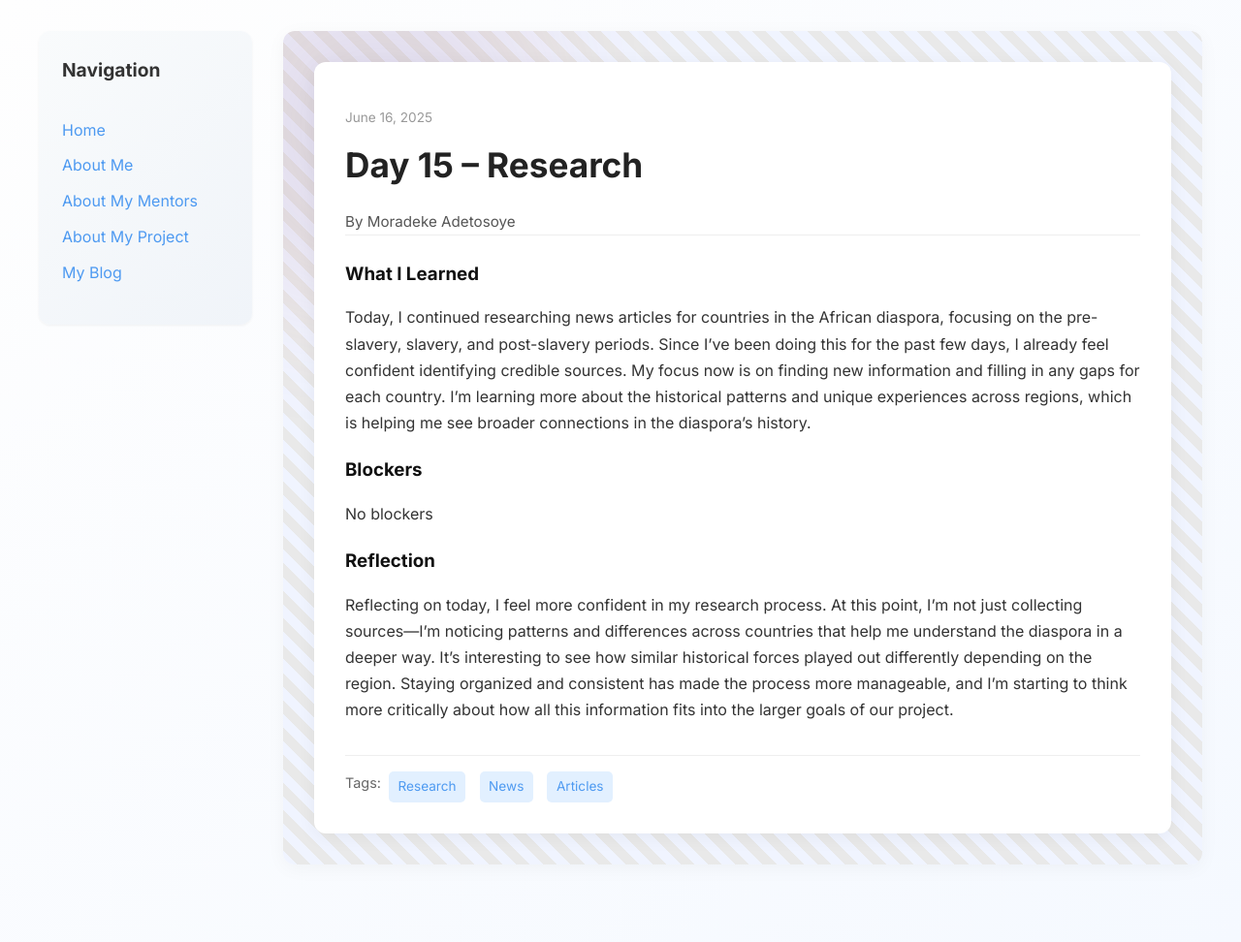
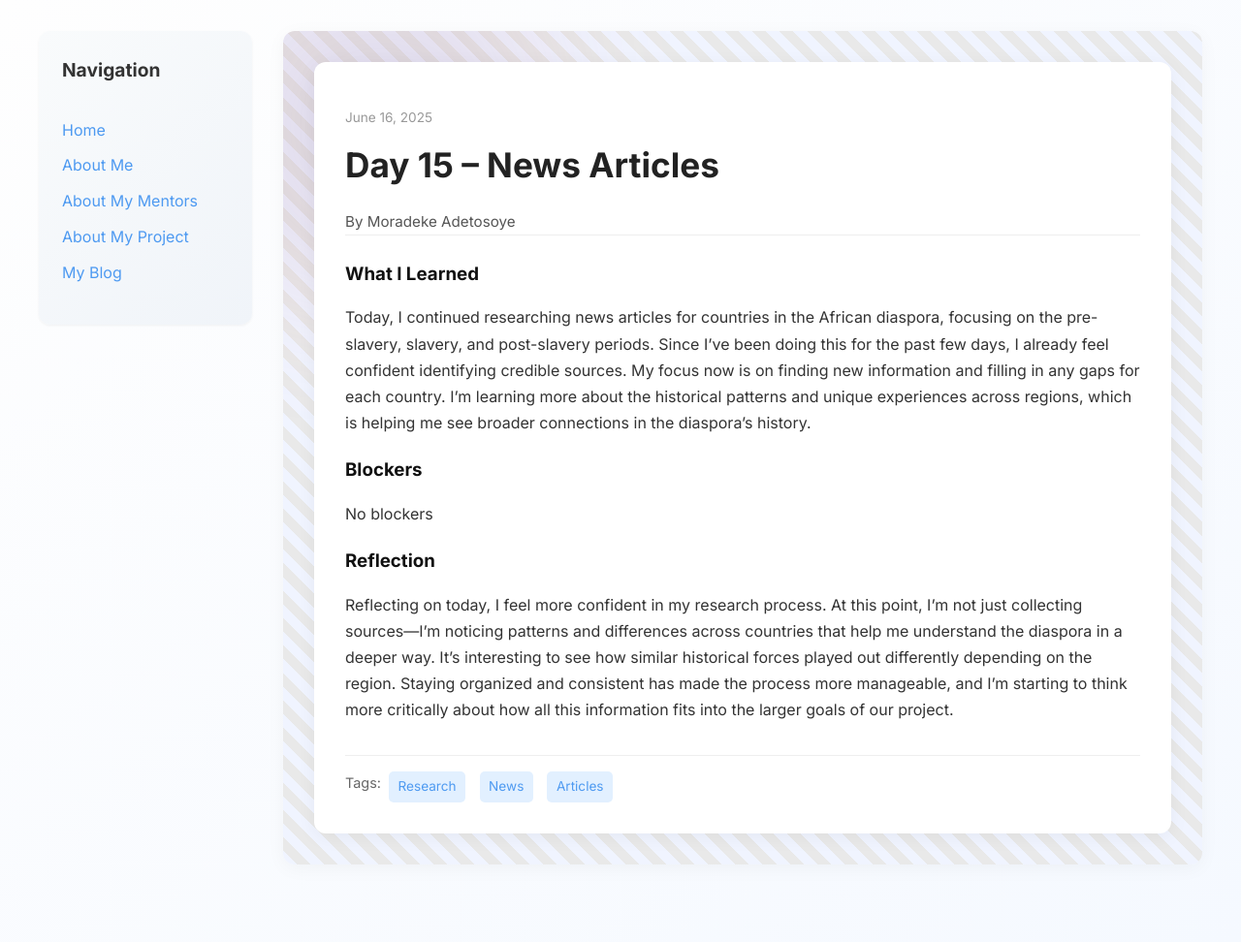
Before and after one commit to deke-a/deke-a.github.io, a Jekyll site: the page built from _posts/2025-06-16-day-15.md, in a window 1280 px wide. Shown: the whole page at 97% size. Built offline with Jekyll 4.4.1, drawn with Linux system fonts in a browser that asks for light colours.

Commit message:
Update 2025-06-16-day-15.md

```diff
--- a/_posts/2025-06-16-day-15.md
+++ b/_posts/2025-06-16-day-15.md
@@ -1,6 +1,6 @@
 ---
 layout: post
-title: "Day 15 – Research"
+title: "Day 15 – News Articles"
 date: 2025-06-16
 author: Moradeke Adetosoye
 permalink: /day15.html
```
